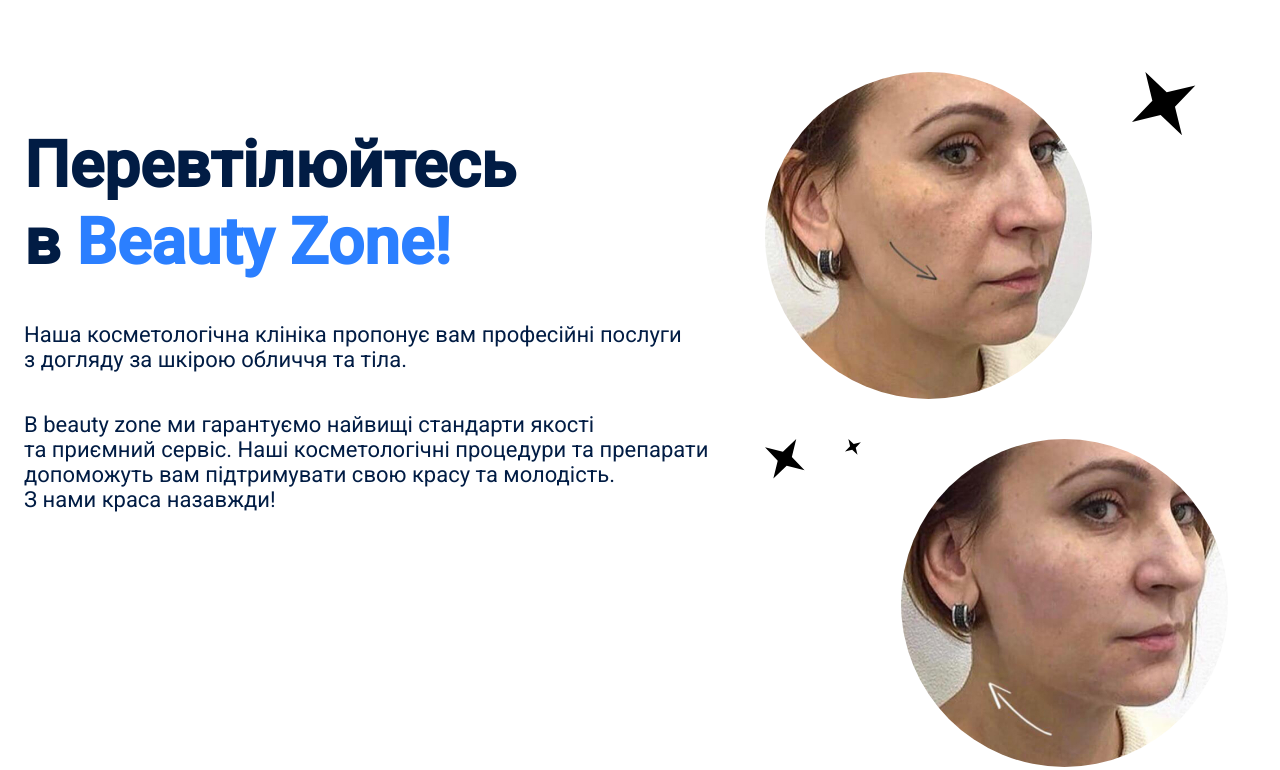
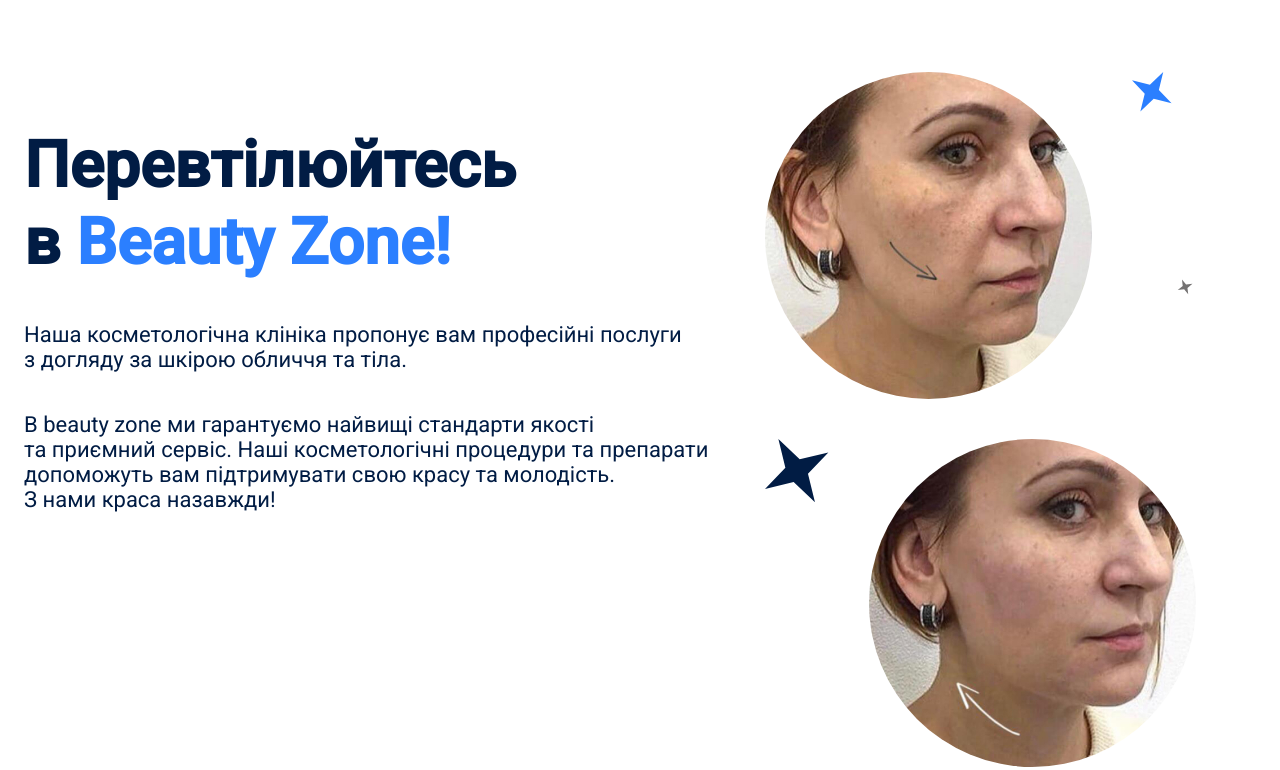
Before and after one commit to VanShukalovych07/HTML_Code, a plain HTML site: page genius-homework-2/index.html in a window 1280 px wide. Shown: the part 644-1414 px from the top of the page. Drawn offline with Linux system fonts and the light colour scheme.

Commit message:
more svg

```diff
--- a/genius-homework-2/css/styles.css
+++ b/genius-homework-2/css/styles.css
@@ -215,6 +215,19 @@
 
 }
 
+.main-star {
+    fill: var(--color-primary-dark);
+}
+
+.secound-star {
+    margin-bottom: 183px;
+    fill: var(--color-primary-blue);
+}
+
+.last-star {
+    fill: var(--secoundary-color-light-grey);
+}
+
 .chahges-title {
     margin-bottom: 40px;
 }
@@ -282,13 +295,12 @@
     height: 444px;
     background-color: var(--color-primary-light);
     padding: 32px;
-    border: 1px solid var(--color-primary-dark);
     border-radius: 32px;
     max-width: 316px;
     height: fit-content;
     align-items: center;
     justify-content: center;
-
+    box-shadow: 0px 4px 4px 0px #A8C6F561;
 }
 
 .adventages-box p {
@@ -368,6 +380,19 @@
     display: flex;
     align-items: end;
     justify-content: center;
+}
+
+.procedures-mask {
+    background-image: url(../images/massage\ face.svg);
+    /* background: linear-gradient(180.05deg, rgba(1, 28, 68, 0) 48.53%, rgba(1, 28, 68, 0.725825) 84.61%, var(--color-primary-dark) 101.39%); */
+}
+
+.procedures-iniection {
+    background-image: url(../images/iniection.svg);
+}
+
+.procedures-clean {
+    background-image: url(../images/clean\ skin.svg);
 }
 
 /* .contact-section */
--- a/genius-homework-2/index.html
+++ b/genius-homework-2/index.html
@@ -84,13 +84,15 @@
                     </div>
                     <div class="woman-photo-and-stars">
                         <img class="fotos-womans-changes" src="./images/woman befor.jpg" alt="Жінка фото після">
-                        <svg class="stars-changes-icon" width="64" height="64">
-                            <use href="./images/icons.svg#icon-Star-1"> </use>
-                        </svg>
-                        <svg class="stars-changes-icon" width="40" height="40">
-                            <use href="./images/icons.svg#icon-Star-2"> </use>
-                        </svg>
-                        <svg class="stars-changes-icon" width="16" height="16">
+                        <div class="stars">
+                            <svg class="secound-star stars-changes-icon" width="40" height="40">
+                                <use href="./images/icons.svg#icon-Star-2"> </use>
+                            </svg>
+                            <svg class=" last-star stars-changes-icon" width="16" height="16">
+                                <use href="./images/icons.svg#icon-Star-3"> </use>
+                            </svg>
+                        </div>
+                        <svg class="main-star stars-changes-icon" width="64" height="64">
                             <use href="./images/icons.svg#icon-Star-1"> </use>
                         </svg>
                         <img class="fotos-womans-changes" src="./images/woman after.jpg" alt="Жінка фото після">
```
Also changed, not shown: genius-homework-2/images/clean-skin-image.jpg (deleted), genius-homework-2/images/iniection-image.jpg (deleted), genius-homework-2/images/massage-image.jpg (deleted), 3 other files.
